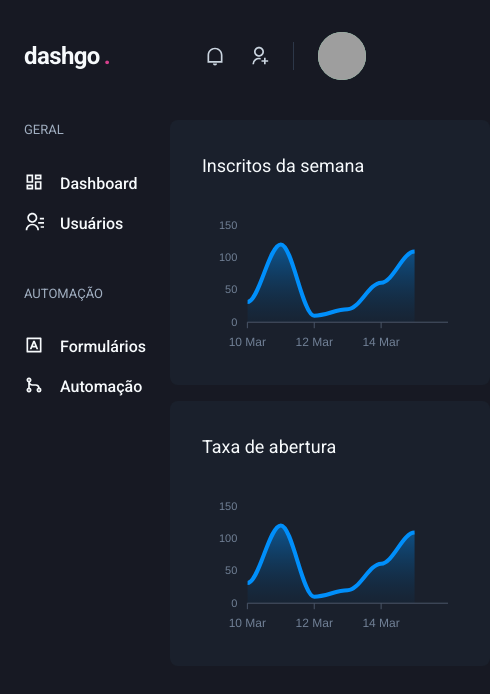
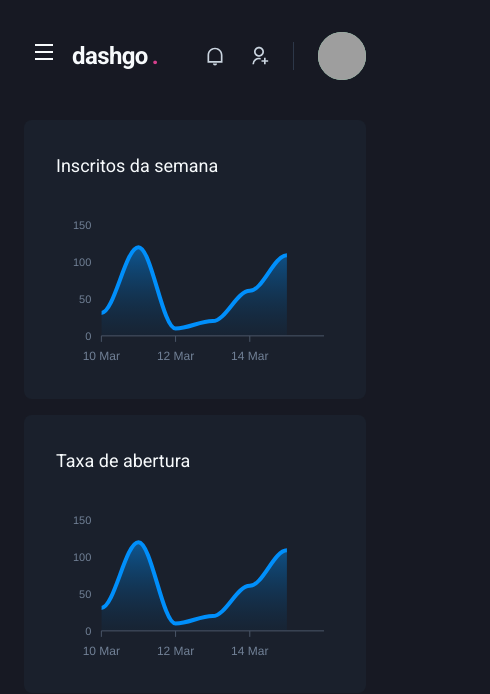
Before and after one commit to KaelHS/dashgo, a Next.js app: page /dashboard in a window 390 px wide. Shown: the top 694 px of the page, 490 px wide, since content can reach past the window. Built offline with nearby package versions, Linux system fonts and the light colour scheme; grey boxes are pictures that could not be loaded.

Commit message:
Responsive Sidebar drawer

```diff
--- a/src/components/Header/index.tsx
+++ b/src/components/Header/index.tsx
@@ -1,4 +1,6 @@
-import { Flex, useBreakpointValue } from '@chakra-ui/react';
+import { Flex, Icon, IconButton, useBreakpointValue } from '@chakra-ui/react';
+import { RiMenuLine } from 'react-icons/ri';
+import { useSidebarDrawer } from '../../contexts/SidebarDrawerContext';
 
 import { Logo } from './Logo';
 import { NotificationsNav } from './NotificationsNav';
@@ -11,6 +13,9 @@
         base: false,
         lg: true,
     });
+
+    const { onOpen } = useSidebarDrawer();
+
     return(
         <Flex
             as="header"
@@ -22,6 +27,15 @@
             px="6"
             align="center">
 
+            {!isWideVersion && (
+                <IconButton
+                    icon={<Icon as={RiMenuLine} />}
+                    fontSize="24"
+                    variant="unstyled"
+                    onClick={onOpen}
+                    aria-label="Open navigation"
+                    mr="2"></IconButton>
+            )}
             <Logo />
             { isWideVersion && <SearchBox />}
             <Flex
--- /dev/null
+++ b/src/components/Sidebar/SidebarNav.tsx
@@ -0,0 +1,19 @@
+import { Stack } from "@chakra-ui/react";
+import { RiContactsLine, RiDashboardLine, RiGitMergeLine, RiInputMethodLine } from "react-icons/ri";
+import { NavLink } from "./NavLink";
+import { NavSection } from "./NavSection";
+
+export default function SidebarNav() {
+    return(
+        <Stack spacing="12" align="flex-start">
+            <NavSection title="GERAL">
+                <NavLink icon={RiDashboardLine}>Dashboard</NavLink>
+                <NavLink icon={RiContactsLine}>Usuários</NavLink>
+            </NavSection>
+            <NavSection title="AUTOMAÇÃO">
+            <NavLink icon={RiInputMethodLine}>Formulários</NavLink>
+            <NavLink icon={RiGitMergeLine}>Automação</NavLink>
+            </NavSection>
+        </Stack>
+    );
+}
--- a/src/components/Sidebar/index.tsx
+++ b/src/components/Sidebar/index.tsx
@@ -1,21 +1,34 @@
-import { Box, Stack } from '@chakra-ui/react';
-import { RiContactsLine, RiDashboardLine, RiGitMergeLine, RiInputMethodLine } from 'react-icons/ri';
-import { NavLink } from './NavLink';
-import { NavSection } from './NavSection';
+import { Box, Drawer, DrawerContent, DrawerOverlay , DrawerCloseButton, useBreakpointValue, DrawerHeader, DrawerBody } from '@chakra-ui/react';
+import { useSidebarDrawer } from '../../contexts/SidebarDrawerContext';
+import SidebarNav from './SidebarNav';
 
 export function Sidebar() {
+
+    const { isOpen, onClose} = useSidebarDrawer();
+
+    const isDrawerSidebar = useBreakpointValue({
+        base: true,
+        lg: false,
+    });
+
+    if(isDrawerSidebar){
+        return(
+            <Drawer isOpen={isOpen} placement="left" onClose={onClose}>
+                <DrawerOverlay>
+                    <DrawerContent bg="gray.800" p="4">
+                        <DrawerCloseButton mt="6"/>
+                        <DrawerHeader>Navegação</DrawerHeader>
+                        <DrawerBody>
+                            <SidebarNav />
+                        </DrawerBody>
+                    </DrawerContent>
+                </DrawerOverlay>
+            </Drawer>
+        );
+    }
     return(
         <Box as="aside" w="64" mr="6">
-            <Stack spacing="12" align="flex-start">
-                <NavSection title="GERAL">
-                    <NavLink icon={RiDashboardLine}>Dashboard</NavLink>
-                    <NavLink icon={RiContactsLine}>Usuários</NavLink>
-                </NavSection>
-                <NavSection title="AUTOMAÇÃO">
-                <NavLink icon={RiInputMethodLine}>Formulários</NavLink>
-                <NavLink icon={RiGitMergeLine}>Automação</NavLink>
-                </NavSection>
-            </Stack>
+            <SidebarNav />
         </Box>
     );
 }
--- /dev/null
+++ b/src/contexts/SidebarDrawerContext.tsx
@@ -0,0 +1,30 @@
+import { useDisclosure, UseDisclosureReturn } from "@chakra-ui/react";
+import { ReactNode, createContext, useContext, useEffect } from "react";
+import { useRouter } from 'next/router';
+
+interface SidebarDrawerProviderProps {
+    children: ReactNode;
+}
+
+type SidebarDrawerContextData = UseDisclosureReturn;
+
+const SidebarDrawerContext = createContext({} as SidebarDrawerContextData);
+
+export function SidebarDrawerProvider ({children}: SidebarDrawerProviderProps) {
+
+    const router = useRouter();
+
+    const disclosure = useDisclosure();
+
+    useEffect(() => {
+        disclosure.onClose();
+    }, [router.asPath])
+
+    return(
+        <SidebarDrawerContext.Provider value={ disclosure }>
+            {children}
+        </SidebarDrawerContext.Provider>
+    );
+}
+
+export const useSidebarDrawer = () => useContext(SidebarDrawerContext);
--- a/src/pages/_app.tsx
+++ b/src/pages/_app.tsx
@@ -1,13 +1,16 @@
-import { AppProps } from 'next/app';7
+import { AppProps } from 'next/app';
 import { ChakraProvider } from '@chakra-ui/react'
 import { theme } from '../styles/theme';
+import { SidebarDrawerProvider } from '../contexts/SidebarDrawerContext';
 
 function MyApp({ Component, pageProps } : AppProps) {
   return (
-    < ChakraProvider theme={ theme }>
-      <Component {...pageProps} />
-    </ChakraProvider>
+    <SidebarDrawerProvider>
+      < ChakraProvider theme={ theme }>
+        <Component {...pageProps} />
+      </ChakraProvider>
+    </SidebarDrawerProvider>
   );
 }
 
-export default MyApp
+export default MyApp;
```
